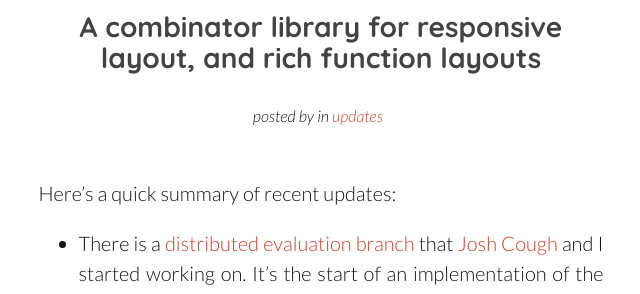
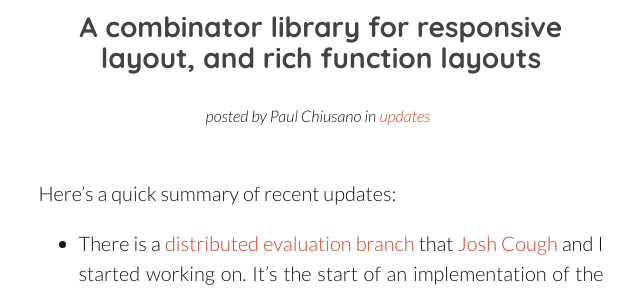
Before and after one commit to unisonweb/oldblog, a Jekyll site: the page built from _posts/2015-07-21-update.markdown, in a window 1280 px wide. Shown: the part 667-961 px from the top of the page, without its empty margins (319-959 px from the left). Built offline with Jekyll 4.4.1, drawn with Linux system fonts in a browser that asks for light colours; comment, search, counter and statistics services are not loaded.

Commit message:
Update 2015-07-21-update.markdown

```diff
--- a/_posts/2015-07-21-update.markdown
+++ b/_posts/2015-07-21-update.markdown
@@ -2,6 +2,7 @@
 layout: post
 categories: [updates]
 title: A combinator library for responsive layout, and rich function layouts
+post_author: Paul Chiusano
 ---
 
 Here's a quick summary of recent updates:
```
